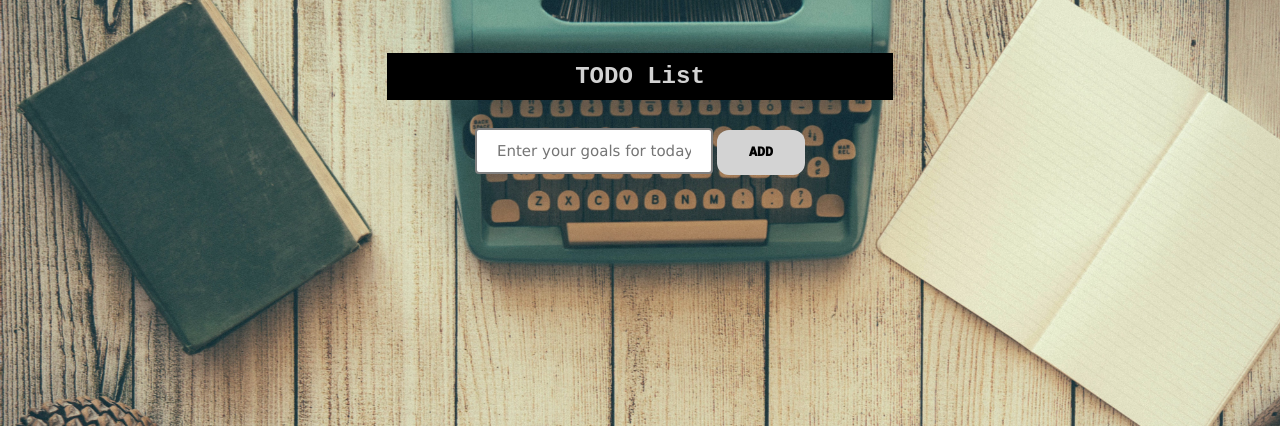
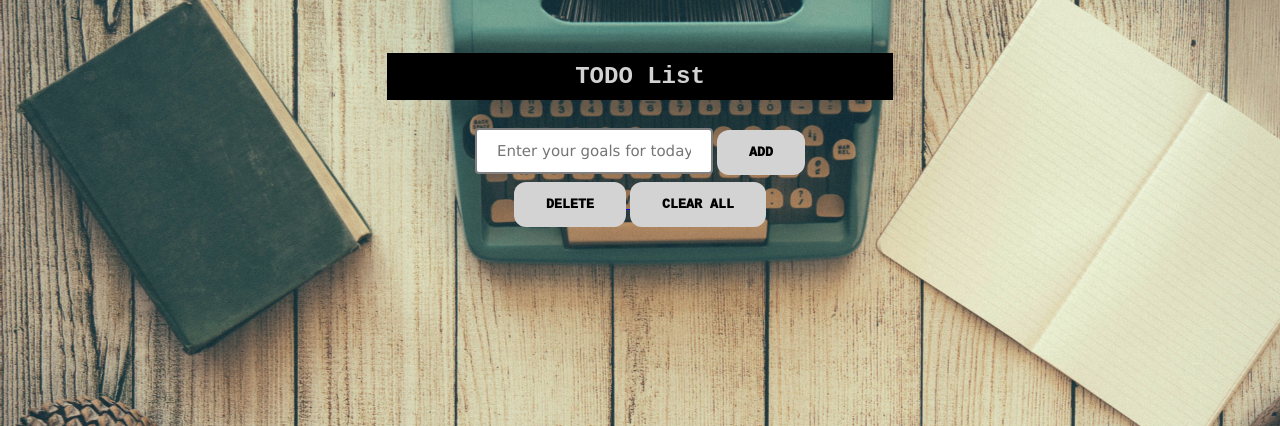
Before and after one commit to akashdhr/todoapp, a Django app: page / in a window 1280 px wide. Shown: the top 426 px of the page. Run offline with Django 3.2, Linux system fonts and the light colour scheme; data that the repository does not hold is empty.

Commit message:
added forms, delete and clear all functionality

```diff
--- a/todo/static/todo/style.css
+++ b/todo/static/todo/style.css
@@ -40,8 +40,6 @@ ul{
     text-align: center;
     align-items: center;
     list-style-type: none;
-    background-color: lightgrey;
-
 }
 
 li{
@@ -70,6 +68,3 @@ body {
     background-size: cover;
 
 }
-.not-completed {
-    background:rgba(193, 154, 107, 0.8);
-}
--- a/todo/templates/todo/index.html
+++ b/todo/templates/todo/index.html
@@ -8,11 +8,12 @@
     <body>
         <div class='app-window'>
             <h2>TODO List</h2>
-            <form method="POST">
+            <form method="POST" action="{% url 'addtodo' %}" role="form">
                 {% csrf_token %}
                 {{ todo_form.text }}
-                <a href="#"><input class="btn" type="submit" value="ADD"></a>
+                <button class="btn" type="submit">ADD</button>
               </form>
+              <a href="{% url 'delete' %}"><button class="btn" type="submit">DELETE</button></a><a href="{% url 'clearall' %}"> <button class="btn" type="submit">CLEAR ALL</button></a>
             <div class='list-items'>
                 <ul>
                     {% for item in todo_list %}
--- a/todo/urls.py
+++ b/todo/urls.py
@@ -3,5 +3,8 @@ from . import views
 
 urlpatterns = [
     path('', views.index, name='index'),
-    path('complete/<item_id>', views.completeTodo, name='completeitem')
+    path('complete/<item_id>', views.completeTodo, name='completeitem'),
+    path('add/', views.add_todo, name='addtodo'),
+    path('delete/', views.delete_crossed, name='delete'),
+    path('clear/', views.clear_all, name="clearall")
 ]
--- a/todo/views.py
+++ b/todo/views.py
@@ -1,5 +1,6 @@
 from django.shortcuts import render
 from django.shortcuts import redirect
+from django.views.decorators.http import require_POST
 from .forms import TextForm
 from .models import Todo
 # Create your views here.
@@ -15,3 +16,17 @@ def completeTodo(request, item_id):
     todo.completed = True
     todo.save()
     return redirect('index')
+
+def add_todo(request):
+    form = TextForm(request.POST)
+    if form.is_valid():
+        Todo(text=request.POST['text']).save()
+    return redirect('index')
+
+def delete_crossed(request):
+    Todo.objects.filter(completed=True).delete()
+    return redirect('index')
+
+def clear_all(request):
+    Todo.objects.all().delete()
+    return redirect('index')
```
Also changed, not shown: db.sqlite3.
